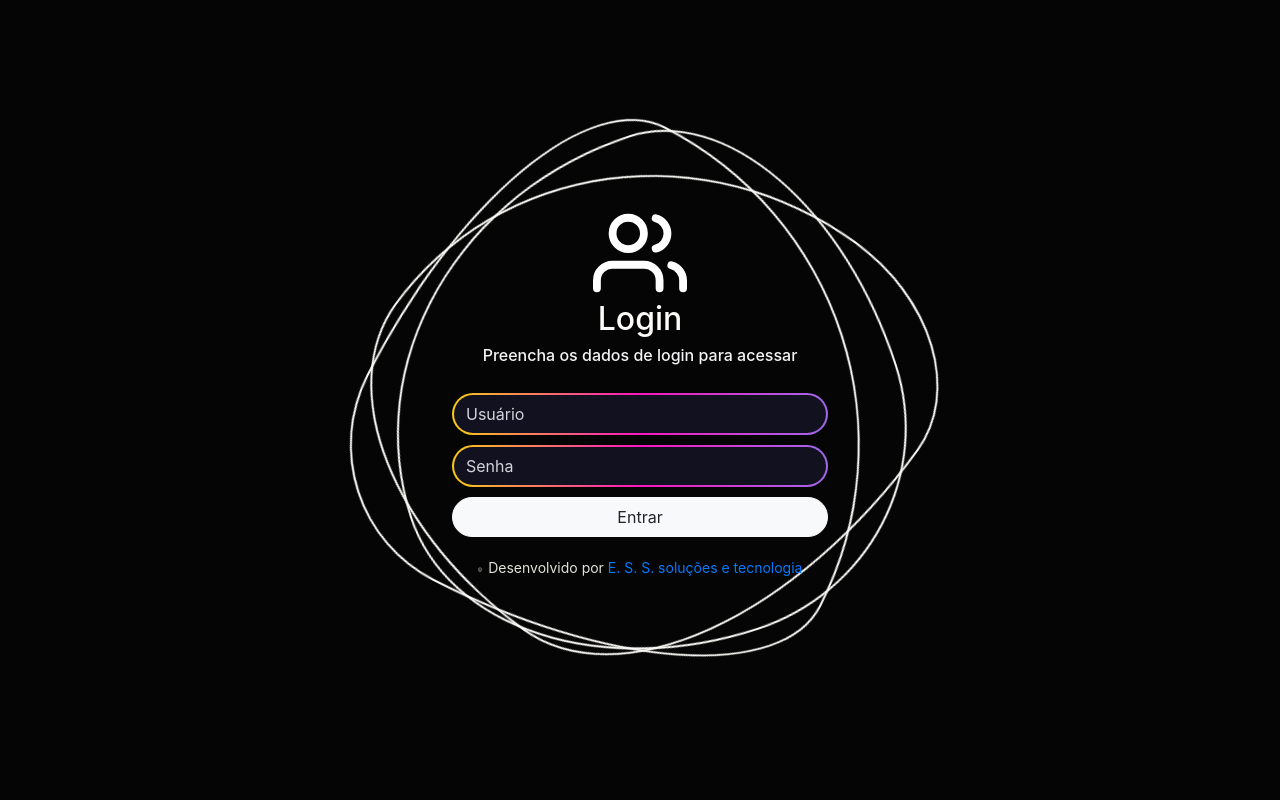
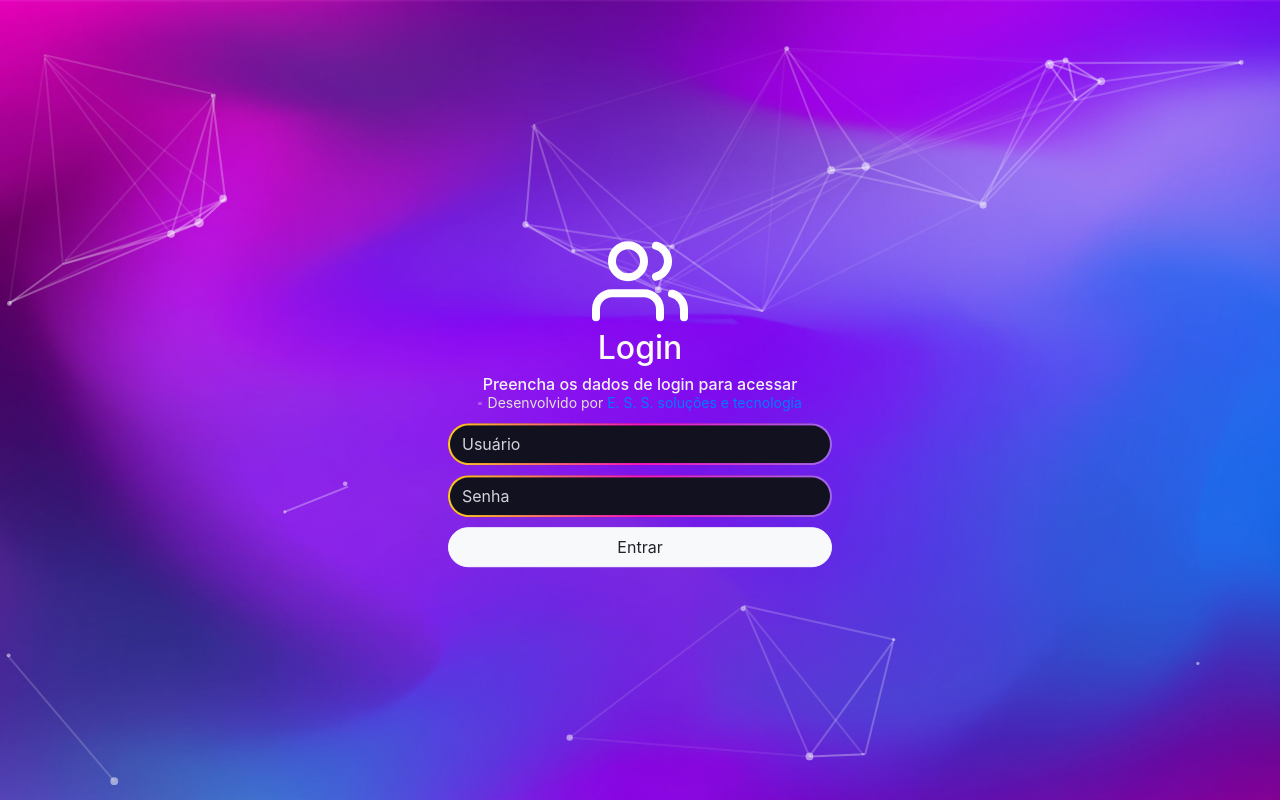
Before and after one commit to beto891/SISTEMA-DE-CHECKING, a Flask app: page /login in a window 1280 px wide. Run offline with Flask 3, Linux system fonts and the light colour scheme; parts of the project's set-up code (start-up, migrations or seed data) failed here and were passed over; some libraries are stand-ins or nearby versions.

Commit message:
Nova página de login

```diff
--- a/app/static/css/login.css
+++ b/app/static/css/login.css
@@ -1,13 +1,19 @@
 body {
     margin: 0;
-    background-color: #050505 !important;
+    background-color: #050505;
+    background-image: url('/static/img/page.png') !important;
+    background-size: cover;
+    background-position: center;
+    background-repeat: no-repeat;
     min-height: 100vh;
     display: flex; /* Transforma o body em um contêiner flex */
     justify-content: center; /* Centraliza o conteúdo horizontalmente */
     align-items: center; /* Centraliza o conteúdo verticalmente */
     position: relative; /* Necessário para posicionar elementos absolutamente dentro dele */
-    /* overflow: hidden; /* Mantenha se você não quer barras de rolagem */
+
 }
+
+
         img {
             width: 20%;
             height: auto;
@@ -57,15 +63,13 @@
         }
         .login-pagina {
             position: relative;
-            z-index: 2;
-            width: 480px; /* Largura definida para o formulário */
+            z-index: 1;
+            width: 480px;
             display: flex;
             flex-direction: column;
             justify-content: center;
             text-align: center;
-            /* Remover: margin-top: 150px; */
-            /* Remover: margin-right: auto; */
-            /* Remover: margin-left: auto; */
+
         }
         .logo-img {
             display: block;
@@ -95,6 +99,22 @@
         box-shadow: 0 0 5px #f916c0, 0 0 2px #a069e9, 0 0 15px #facc15;
     }
 
+
+    #particles-js {
+    position: fixed;
+    width: 100%;
+    height: 100%;
+
+    z-index: 1;
+    }
+
+
+    .container {
+        position: relative;
+        z-index: -1;
+
+    }
+
     .roda-pe {
         margin-top: 20px;
         color: #e2e1da;
@@ -116,11 +136,9 @@
     }
 
    .container {
-    position: absolute; /* Mantenha absolute */
-    width: 500px !important;
-    height: 500px;
-    top: 50%; /* Centraliza verticalmente */
-    left: 50%; /* Centraliza horizontalmente */
+    position: absolute;
+    top: 50%;
+    left: 50%;
     transform: translate(-50%, -50%); /* Ajusta a posição para o centro exato */
     display: flex;
     justify-content: center;
@@ -134,50 +152,3 @@
         transition: .5s;
         z-index: 1;
     }
-
-    .container:hover i {
-    border: 4px solid var(--color);
-    filter: drop-shadow(0 0 20px var(--color));
-    transition: .5s;
-}
-
-    .container i:nth-child(1){
-        border-radius: 30% 70% 70% 30% / 30% 30% 70% 70% ;
-        animation: animar 8s linear infinite;
-    }
-
-    .container i:nth-child(2){
-        border-radius: 66% 34% 42% 58% / 63% 26% 74% 37%;
-        animation: animar 6s linear infinite;
-    }
-
-    .container i:nth-child(3){
-        border-radius: 42% 58% 64% 36% / 41% 42% 58% 59%;
-        animation: animar2 12s linear infinite;
-    }
-
-    @keyframes animar{
-        0% {
-            transform: rotate(0deg);
-        }
-        100% {
-            transform: rotate(360deg);
-        }
-    }
-
-    @keyframes animar2{
-        0% {
-            transform: rotate(360deg);
-        }
-        100% {
-            transform: rotate(0deg);
-        }
-    }
-    @keyframes gradientMove {
-    0%, 100% {
-        background-position: 0% 50%;
-    }
-    50% {
-        background-position: 100% 50%;
-    }
-    }
--- /dev/null
+++ b/app/static/js/particles.js
@@ -0,0 +1,114 @@
+// Este é o objeto de configuração que você me forneceu.
+const particlesConfig = {
+    "particles": {
+        "number": {
+            "value": 25,
+            "density": {
+                "enable": true,
+                "value_area": 800
+            }
+        },
+        "color": {
+            "value": "#ffffff"
+        },
+        "shape": {
+            "type": "circle",
+            "stroke": {
+                "width": 0,
+                "color": "#000000"
+            },
+            "polygon": {
+                "nb_sides": 5
+            },
+            "image": {
+                "src": "img/github.svg",
+                "width": 100,
+                "height": 100
+            }
+        },
+        "opacity": {
+            "value": 0.5,
+            "random": false,
+            "anim": {
+                "enable": false,
+                "speed": 1,
+                "opacity_min": 0.1,
+                "sync": false
+            }
+        },
+        "size": {
+            "value": 5,
+            "random": true,
+            "anim": {
+                "enable": false,
+                "speed": 80,
+                "size_min": 0.1,
+                "sync": false
+            }
+        },
+        "line_linked": {
+            "enable": true,
+            "distance": 300,
+            "color": "#ffffff",
+            "opacity": 0.4,
+            "width": 2
+        },
+        "move": {
+            "enable": true,
+            "speed": 12,
+            "direction": "none",
+            "random": false,
+            "straight": false,
+            "out_mode": "out",
+            "bounce": false,
+            "attract": {
+                "enable": false,
+                "rotateX": 600,
+                "rotateY": 1200
+            }
+        }
+    },
+    "interactivity": {
+        "detect_on": "canvas",
+        "events": {
+            "onhover": {
+                "enable": true,
+                "mode": "repulse"
+            },
+            "onclick": {
+                "enable": true,
+                "mode": "push"
+            },
+            "resize": true
+        },
+       "modes": {
+            "repulse": {
+                "distance": 150,
+                "duration": 0.4
+            },
+            "bubble": {
+                "distance": 800,
+                "size": 80,
+                "duration": 2,
+                "opacity": 0.8,
+                "speed": 3
+            },
+            "repulse": {
+                "distance": 400,
+                "duration": 0.4
+            },
+            "push": {
+                "particles_nb": 4
+            },
+            "remove": {
+                "particles_nb": 2
+            }
+        }
+    },
+    "retina_detect": true
+};
+
+
+// 💥 Chamada de Inicialização
+// O primeiro argumento é o ID do elemento (particles-js) e o segundo é o objeto de configuração.
+particlesJS('particles-js', particlesConfig);
--- a/app/templates/login.html
+++ b/app/templates/login.html
@@ -17,11 +17,10 @@
     <link href="https://stackpath.bootstrapcdn.com/bootstrap/4.5.2/css/bootstrap.min.css" rel="stylesheet">
 </head>
 <body>
+
+     <div id="particles-js"></div>
+
    <div class="container">
-        <i style="--color:#a069e9";></i>
-        <i style="--color:#f916c0";></i>
-        <i style="--color:#facc15";></i>
-
     <div class="login-pagina">
 
     <img src="{{ url_for('static', filename='img/users(2).svg') }}" alt="Logo" class="logo-img">
@@ -41,14 +40,6 @@
                 <p style="color: red;">{{ erro }}</p>
             {% endif %}
         </form>
-        <footer>
-        <div class="roda-pe">
-            <p>
-                <img src="{{ url_for('static', filename='img/copyright_24dp_FFFFFF.svg') }}" class="copy">
-                Desenvolvido por <a href="" target="_blank">E. S. S. soluções e tecnologia</a>
-            </p>
-        </div>
-    </footer>
     </div>
     </div>
 
@@ -62,7 +53,8 @@
             </p>
         </div>
     </footer>
-
+    <script src="https://cdn.jsdelivr.net/npm/particles.js@2.0.0/particles.min.js"></script>
+    <script src="{{ url_for('static', filename='js/particles.js') }}"></script>
     <script src="{{ url_for('static', filename='js/script.js') }}"></script>
 </body>
 </html>
```
Also changed, not shown: app/static/img/page.png (added).
